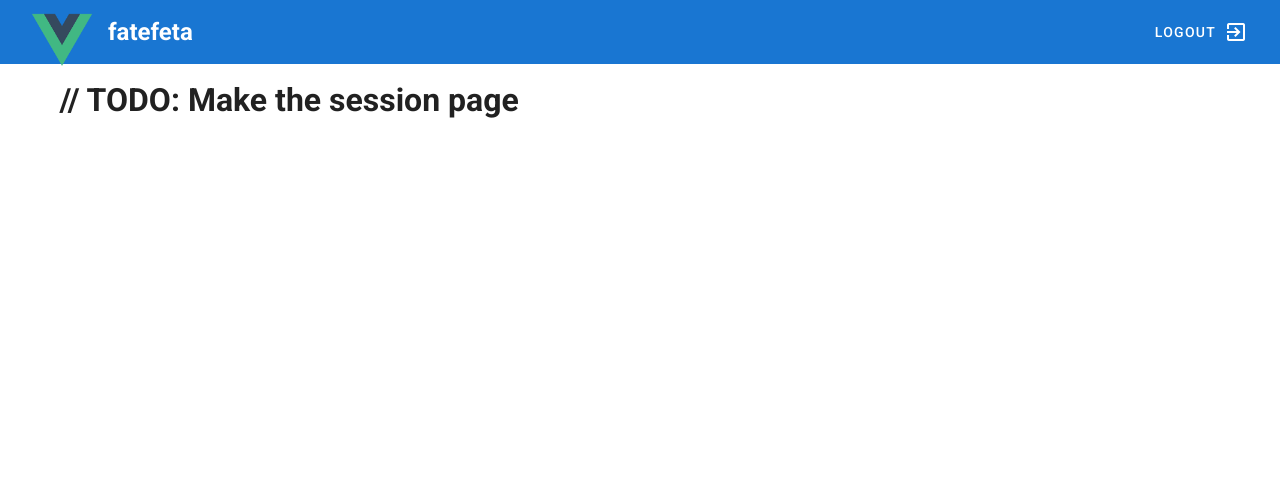
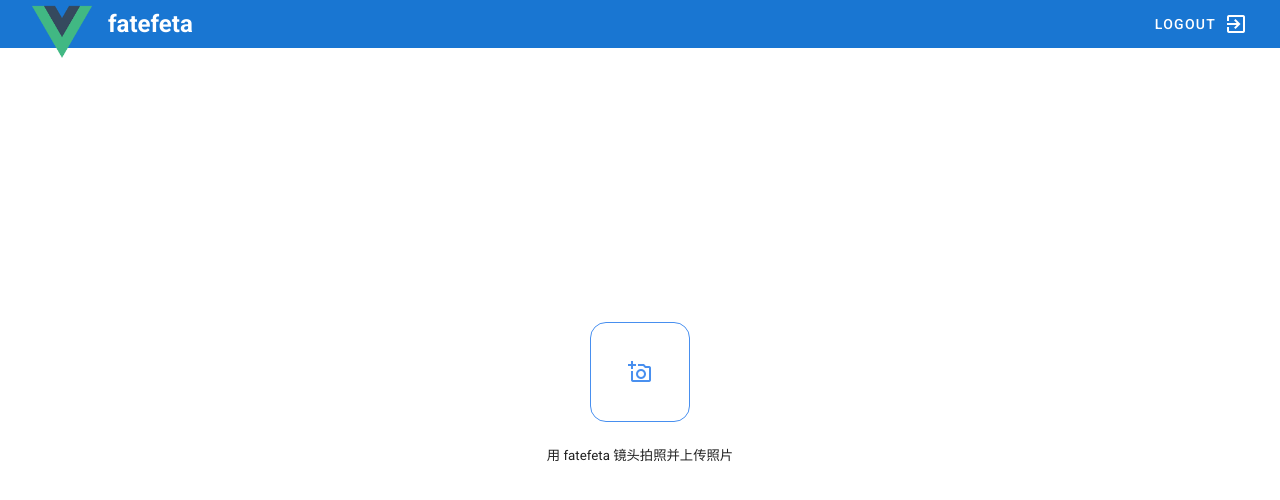
Before and after one commit to mister7/demo-fatefeta, a Vue app: page / in a window 1280 px wide. Both pictures are taken after a click on the button "登录". Shown: the top 500 px of the page. Built offline with nearby package versions, Linux system fonts and the light colour scheme.

Commit message:
feat(Main.vue): file upload & echo
Add a v-btn and make it to be able to fire click event to an other file input component when the v-btn being cliked.

Judge whether the uploaded file is an image.

Make URL from data in memory uploaded from file.

Show image with URL made above.

It works well!

```diff
--- a/src/App.vue
+++ b/src/App.vue
@@ -5,6 +5,7 @@
       color="primary"
       dark
       elevation="0"
+      dense=true
     >
       <div class="d-flex align-center">
         <v-img
@@ -45,8 +46,14 @@
         v-else
         target="_blank"
         text
+        @click="logout"
       >
-        <span v-if="!['xs'].includes($vuetify.breakpoint.name)" class="mr-2">Logout</span>
+        <span
+          v-if="!['xs'].includes($vuetify.breakpoint.name)"
+          class="mr-2"
+        >
+            Logout
+        </span>
         <v-icon class="ml-0">mdi-exit-to-app</v-icon>
       </v-btn>
     </v-app-bar>
@@ -64,5 +71,12 @@ export default {
   data: () => ({
     title: 'fatefeta'
   }),
+
+  methods: {
+    logout() {
+      this.$store.commit('session_out')
+      this.$router.push({name: 'Login'});
+    }
+  }
 };
 </script>
--- a/src/store/index.js
+++ b/src/store/index.js
@@ -3,10 +3,18 @@ import Vuex from 'vuex'
 
 Vue.use(Vuex)
 
-const store = new Vuex.Store({
+var store = new Vuex.Store({
     state: {
       session: null
     },
+    mutations:{
+      session_in (state, info) {
+        state.session = info
+      },
+      session_out (state) {
+        state.session = null
+      }
+    }
   })
 
   export default store;
--- a/src/views/Login.vue
+++ b/src/views/Login.vue
@@ -87,15 +87,15 @@
         }
       },
       login() {
-        console.info('session: ' + this.$store.state.session);
-        this.$store.state.session = {
-          token: 'xheudhew8239xs2',
+        this.$store.commit('session_in', {
+          id: 12,
           username: 'tester',
           avatar: null,
           is_admin: false,
-          updated_at: '2021-4-18 12:23:15',
-          expirity: 8 * 60 * 60,
-        };
+          updated_at: new Date(),
+          expirity: 8 * 60 * 60
+        })
+
         this.$router.push({name: 'Main'});
       }
     },
--- a/src/views/Main.vue
+++ b/src/views/Main.vue
@@ -1,11 +1,69 @@
 <template>
-    <v-container>
-        <h1>// TODO: Make the session page</h1>
-    </v-container>
+  <v-container fill-height fluid>
+    <v-row class="mb-12" align="center" justify="center">
+      <v-col cols="12" offset-12  v-if="img_src===null">
+        <v-layout justify-center>
+          <v-btn
+            class="mx-auto py-6 rounded-xl"
+            color="primary lighten-1"
+            width="100"
+            height="100"
+            type="file"
+            outlined
+            @click="raiseFileUploadEvent"
+          >
+            <v-icon>mdi-camera-plus-outline</v-icon>
+          </v-btn>
+          <div style="display:none">
+            <input
+              type="file"
+              id="uploadFileComponent"
+              ref="uploadFileComponent"
+              @change="uploadFile"
+              accept="image/jpeg"
+            />
+          </div>
+        </v-layout>
+      </v-col>
+      <v-col cols="12" offset-12 v-if="img_src===null">
+        <v-layout justify-center>
+          <span style="font-size:10pt">用 fatefeta 镜头拍照并上传照片</span>
+        </v-layout>
+      </v-col>
+      <v-col cols="12" offset-12 v-if="img_src!==null">
+        <v-layout justify-center>
+          <img :src="img_src" width="50%"/>
+        </v-layout>
+      </v-col>
+    </v-row>
+  </v-container>
 </template>
 
 <script>
   export default {
     name: 'Login',
+
+    data() {
+      return {
+        formData: new FormData(),
+        fileInfo: null,
+        img_src: null
+      }
+    },
+
+    methods: {
+      raiseFileUploadEvent() {
+        document.getElementById("uploadFileComponent").click()
+      },
+      uploadFile() {
+        const file = this.$refs.uploadFileComponent.files[0];
+
+        if(!/image\/\w+/.test(file.type)){
+            return false;
+        }
+
+        this.img_src = URL.createObjectURL(file)
+      }
+    }
   }
 </script>
```
